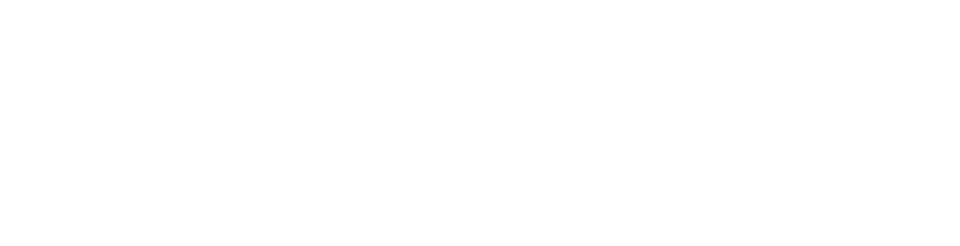
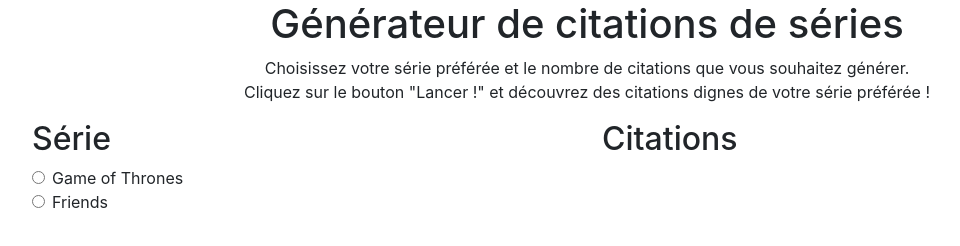
Before and after one commit to nmdoir/p5_citations, a plain HTML site: page index.html in a window 1280 px wide. Shown: the whole page, without its empty margins (53-1013 px from the left). Drawn offline with Linux system fonts and the light colour scheme.

Commit message:
Structure de base

```diff
--- a/index.html
+++ b/index.html
@@ -8,6 +8,32 @@
     <title>Générateur de citations de séries</title>
 </head>
 <body>
-
+    <div class="container">
+        <h1 class="centered">Générateur de citations de séries</h1>
+        <p class="centered">Choisissez votre série préférée et le nombre de citations que vous souhaitez générer. </br>
+        Cliquez sur le bouton "Lancer !" et découvrez des citations dignes de votre série préférée !</p>
+    </div>
+    <div class="container">
+        <div class="row">
+            <div class="col-lg-6">
+                <h2>Série</h2>
+                <div class="form-check">
+                    <input class="form-check-input" type="radio" name="serie" id="got" value="got">
+                    <label class="form-check-label" for="got">
+                        Game of Thrones
+                    </label>
+                </div>
+                <div class="form-check">
+                    <input class="form-check-input" type="radio" name="serie" id="friends" value="friends">
+                    <label class="form-check-label" for="friends">
+                        Friends
+                    </label>
+                </div>
+            </div>
+            <div class="col-lg-6">
+                <h2>Citations</h2>
+            </div>
+        </div>
+    </div>
 </body>
 </html>
```
Also changed, not shown: css/style.css, 1 other file.
